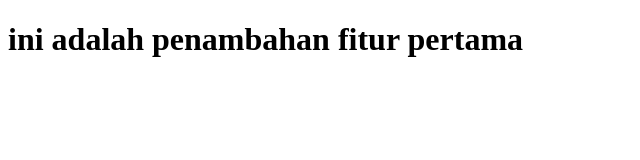
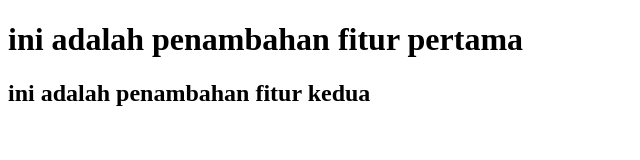
Before and after one commit to mahtyazdwiky/task-section-2, a plain HTML site: page index.html in a window 1280 px wide. Shown: the whole page, without its empty margins (0-640 px from the left). Drawn offline with Linux system fonts and the light colour scheme.

Commit message:
add features 2

```diff
--- a/index.html
+++ b/index.html
@@ -8,5 +8,6 @@
 </head>
 <body>
     <h1>ini adalah penambahan fitur pertama</h1>
+    <h2>ini adalah penambahan fitur kedua</h2>
 </body>
 </html>
```
